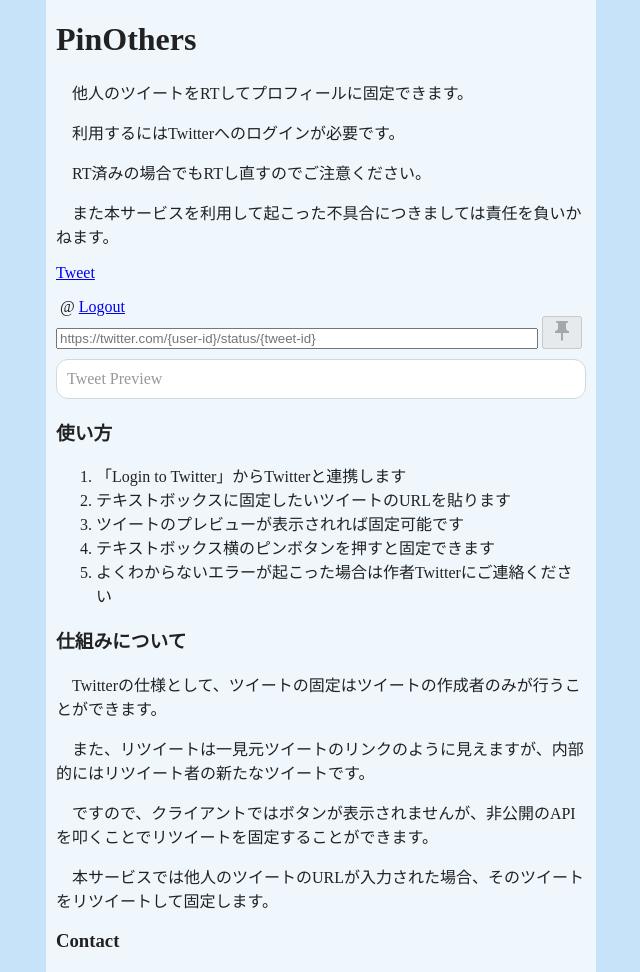
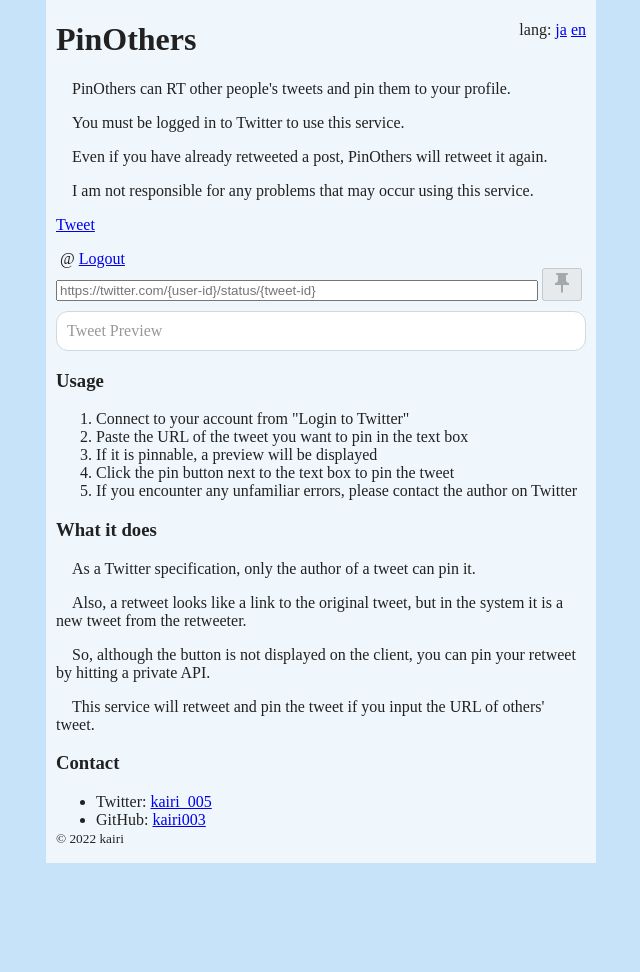
Before and after one commit to kairi003/PinOthers, a Flask app: template templates/index.html in a window 1280 px wide. Shown: the top 972 px of the page, without its empty margins (319-959 px from the left). After the commit the page ends 863 px from the top, so only its background shows below. Run offline with Flask 2, Linux system fonts and the light colour scheme; the template is opened without the code that fills it, so the values that code supplies are empty; some libraries are stand-ins or nearby versions.

Commit message:
[update] localization (en)

```diff
--- /dev/null
+++ b/static/local.css
@@ -0,0 +1,7 @@
+html:lang(ja) :not(:lang(ja)),
+html:lang(en) :not(:lang(en)) {
+  display: none;
+}
+.local {
+  text-align: right;
+}
--- /dev/null
+++ b/static/local.js
@@ -0,0 +1,3 @@
+const html = document.documentElement;
+html.lang = localStorage['lang'] = location.hash.replace('#', '') || localStorage['lang'] || (navigator.language.startsWith('ja') ? 'ja' : 'en');
+addEventListener('hashchange', e => html.lang = localStorage['lang'] = location.hash.replace('#', ''));
--- a/static/style.css
+++ b/static/style.css
@@ -17,6 +17,10 @@
 
 h3 {
   margin-top: 1em;
+}
+
+nav.local {
+  float: right;
 }
 
 p {
--- a/templates/index.html
+++ b/templates/index.html
@@ -2,10 +2,12 @@
 <html>
 
 <head>
+  <meta charset="utf-8">
   <title>PinOthers</title>
-  <meta charset="utf-8">
   <meta name="viewport" content="width=device-width, initial-scale=1.0">
   <meta name="google-site-verification" content="7B2JrdwaelfyCKvZwqjFW8wOc6BipPaxWt0DKCwYrjE" />
+  <script src="{{ url_for('static', filename='local.js') }}"></script>
+  <link rel="stylesheet" href="{{ url_for('static', filename='local.css') }}">
 
   <meta name="twitter:card" content="summary">
   <meta name="twitter:site" content="@kairi_005">
@@ -25,12 +27,25 @@
 </head>
 
 <body>
-  <h1>PinOthers</h1>
   <header>
+    <nav class="local">
+      lang:
+      <a href="#ja" tabindex="-1">ja</a>
+      <a href="#en" tabindex="-1">en</a>
+    </nav>
+    <h1 class="title">PinOthers</h1>
+    <section class="description" lang="ja">
       <p>他人のツイートをRTしてプロフィールに固定できます。</p>
       <p>利用するにはTwitterへのログインが必要です。</p>
       <p>RT済みの場合でもRTし直すのでご注意ください。</p>
       <p>また本サービスを利用して起こった不具合につきましては責任を負いかねます。</p>
+    </section>
+    <section class="description" lang="en">
+      <p>PinOthers can RT other people's tweets and pin them to your profile.</p>
+      <p>You must be logged in to Twitter to use this service.</p>
+      <p>Even if you have already retweeted a post, PinOthers will retweet it again.</p>
+      <p>I am not responsible for any problems that may occur using this service.</p>
+    </section>
     <a href="https://twitter.com/share?ref_src=twsrc%5Etfw" class="twitter-share-button" data-url="https://pinothers.herokuapp.com/" data-hashtags="PinOthers" data-show-count="false">Tweet</a>
   </header>
   <main>
@@ -59,7 +74,7 @@
       </button>
     </form>
     <div id="tweet" class="tweet"></div>
-    <div id="usage">
+    <section class="usage" lang="ja">
       <h3>使い方</h3>
       <ol>
         <li>「Login to Twitter」からTwitterと連携します</li>
@@ -68,14 +83,33 @@
         <li>テキストボックス横のピンボタンを押すと固定できます</li>
         <li>よくわからないエラーが起こった場合は作者Twitterにご連絡ください</li>
       </ol>
-    </div>
+    </section>
+    <section class="usage" lang="en">
+      <h3>Usage</h3>
+      <ol>
+        <li>Connect to your account from "Login to Twitter"</li>
+        <li>Paste the URL of the tweet you want to pin in the text box</li>
+        <li>If it is pinnable, a preview will be displayed</li>
+        <li>Click the pin button next to the text box to pin the tweet</li>
+        <li>If you encounter any unfamiliar errors, please contact the author on Twitter</li>
+      </ol>
+    </section>
   </main>
   <footer>
+    <section class="mechanism" lang="ja">
       <h3>仕組みについて</h3>
       <p>Twitterの仕様として、ツイートの固定はツイートの作成者のみが行うことができます。</p>
       <p>また、リツイートは一見元ツイートのリンクのように見えますが、内部的にはリツイート者の新たなツイートです。</p>
       <p>ですので、クライアントではボタンが表示されませんが、非公開のAPIを叩くことでリツイートを固定することができます。</p>
       <p>本サービスでは他人のツイートのURLが入力された場合、そのツイートをリツイートして固定します。</p>
+    </section>
+    <section class="mechanism" lang="en">
+      <h3>What it does</h3>
+      <p>As a Twitter specification, only the author of a tweet can pin it.</p>
+      <p>Also, a retweet looks like a link to the original tweet, but in the system it is a new tweet from the retweeter.</p>
+      <p>So, although the button is not displayed on the client, you can pin your retweet by hitting a private API.</p>
+      <p>This service will retweet and pin the tweet if you input the URL of others' tweet.</p>
+    </section>
     <h3>Contact</h3>
     <ul>
       <li>Twitter: <a href="https://twitter.com/kairi_005">kairi_005</a></li>
```
Lines whose indentation alone changed are shown as unchanged.
